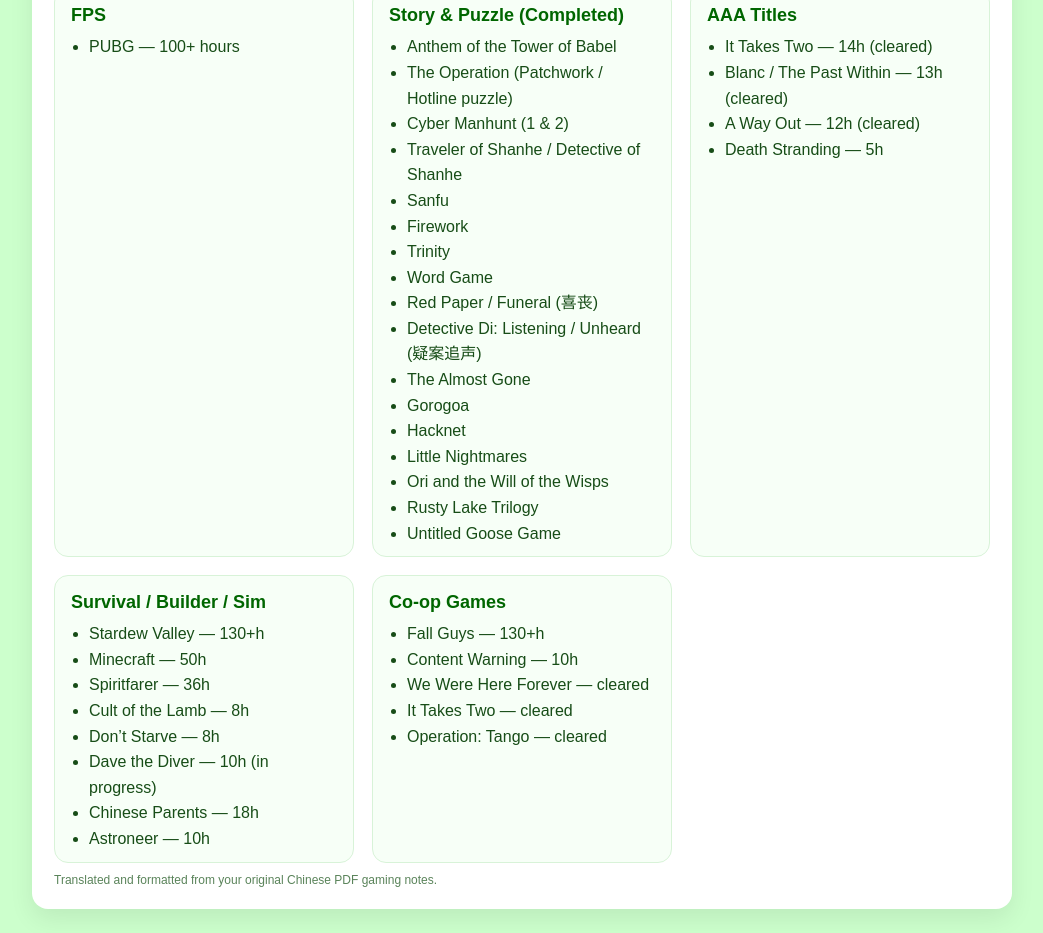
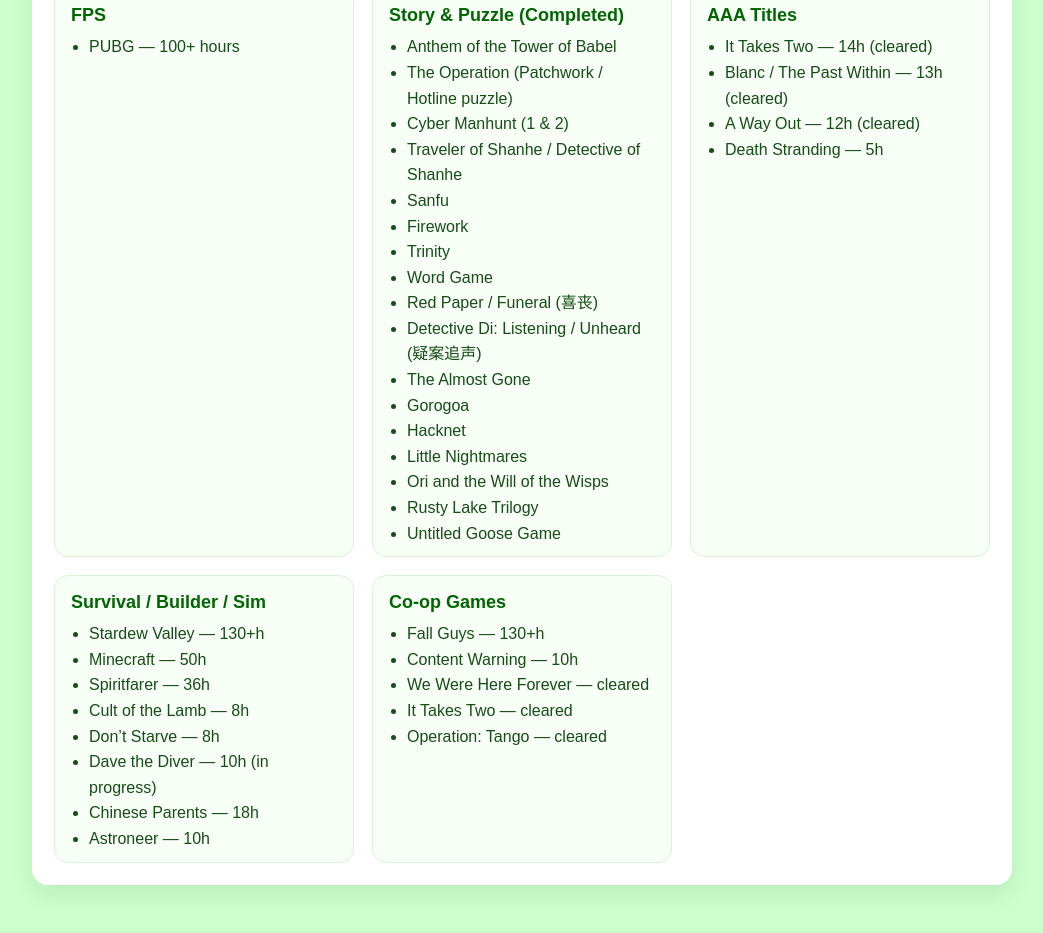
Before and after one commit to Tibeauty/ChenyueZhang.github.io, a plain HTML site: page index.html in a window 1280 px wide. Shown: the part 1481-2414 px from the top of the page, without its empty margins (118-1161 px from the left). After the commit the page ends 2390 px from the top, so only its background shows below. Drawn offline with Linux system fonts and the light colour scheme.

Commit message:
Update index.html

```diff
--- a/index.html
+++ b/index.html
@@ -209,12 +209,6 @@
       line-height:1.6;
       color:#174d17;
     }
-    .gx-note{
-      margin-top:10px;
-      font-size:12px;
-      color:#3d6e3d;
-      opacity:.85;
-    }
 
     /* small screens */
     @media (max-width:600px){
@@ -398,7 +392,7 @@
       </div>
     </div>
 
-    <div class="gx-note">Translated and formatted from your original Chinese PDF gaming notes.</div>
+
   </section>
 </body>
 </html>
```
